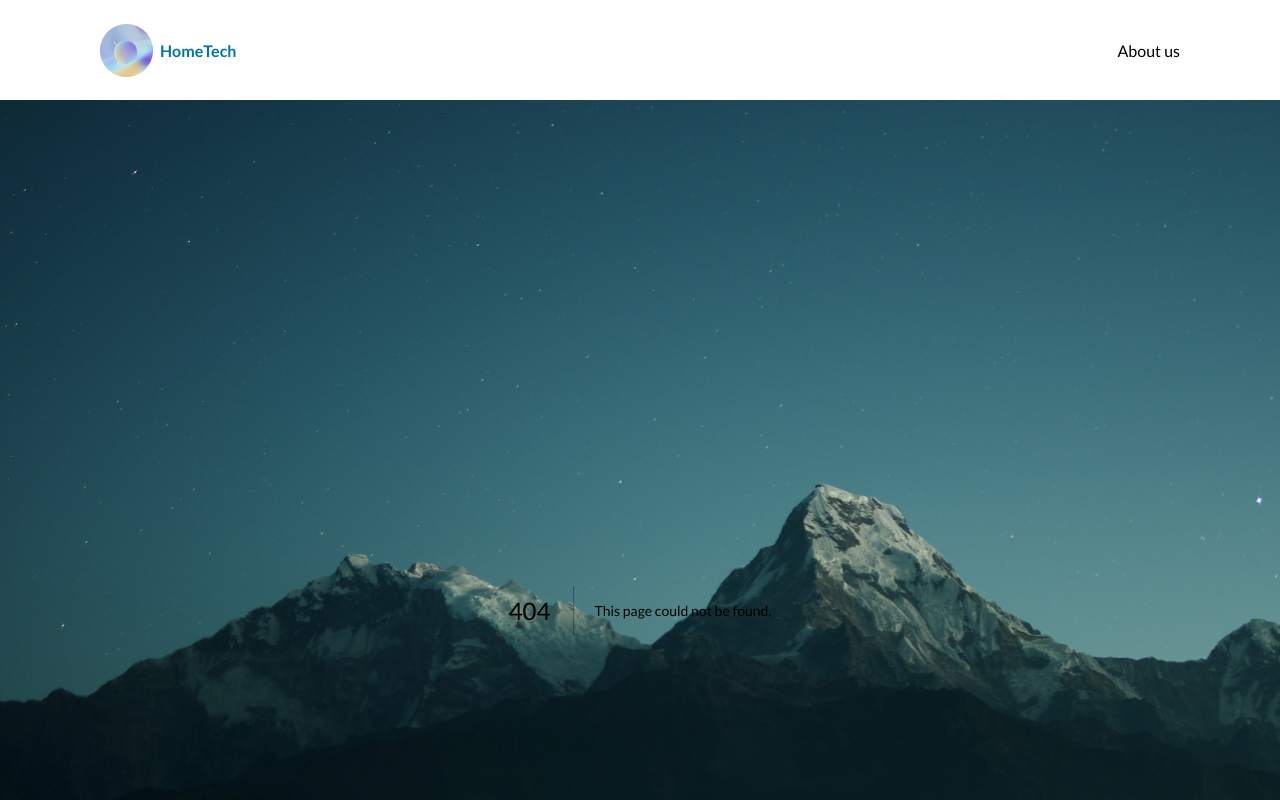
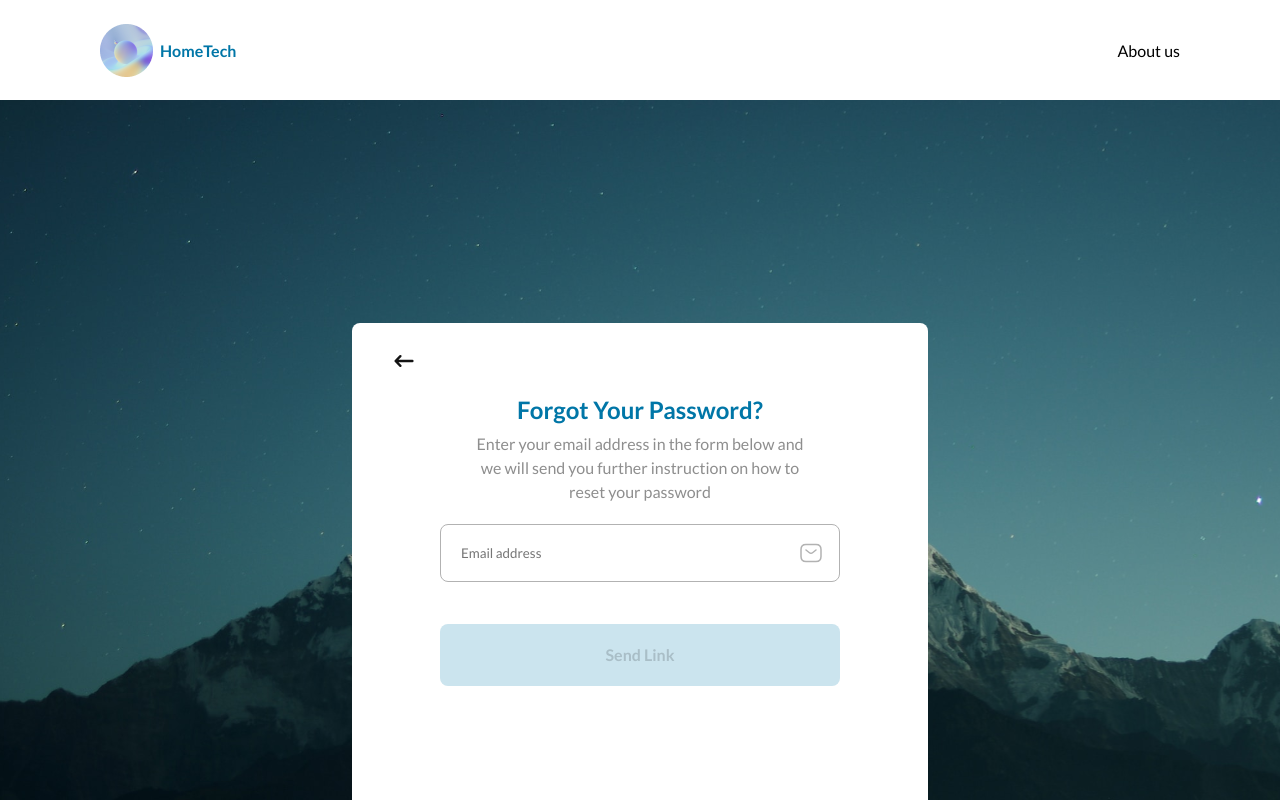
Before and after one commit to Intuneteq/home-tech, a Next.js app: page /forgot-password in a window 1280 px wide. Before the commit this address had no page. Built offline with nearby package versions, Linux system fonts and the light colour scheme.

Commit message:
FEAT: I added UI for forgot password

```diff
--- /dev/null
+++ b/pages/forgot-password/index.js
@@ -0,0 +1,68 @@
+import React, { useRef, useState, useEffect } from "react";
+import Image from "next/image";
+import { useRouter } from "next/router";
+import { HiArrowNarrowLeft } from "react-icons/hi";
+
+const ForgotPassword = () => {
+    const [email, setEmail] = useState("");
+    const [emailErrMsg, setEmailErrMsg] = useState("");
+    const router = useRouter();
+    const emailRef = useRef();
+
+    useEffect(() => {
+        setEmailErrMsg("");
+      }, [email]);
+
+    useEffect(() => {
+        emailRef.current.focus();
+      }, []);
+
+      const handleForgotPassword = () => {
+        router.push("/emailLink");
+      }
+
+  return (
+    <main style={{ height: "100vh" }} className="app__flex main">
+      <article className="column-flex modal">
+        <div className="modal-arrow">
+          <HiArrowNarrowLeft />
+        </div>
+        <h1 style={{ marginBottom: "8px" }} className="head-text">
+        Forgot Your Password?
+        </h1>
+        <p style={{ marginBottom: "20px" }} className="p-text-2">
+        Enter your email address in the form below and we will send you further instruction on how to reset your password
+        </p>
+        <div className={emailErrMsg ? "modal-input error" : "modal-input"}>
+          <input
+            ref={emailRef}
+            type="email"
+            placeholder="Email address"
+            onChange={(e) => setEmail(e.target.value.toLowerCase())}
+            className={"email-error input-error"}
+          />
+          <Image src={"/sms.svg"} width={24} height={24} alt="email" />
+        </div>
+        <div
+          style={{ marginTop: "22px", marginBottom: "156px" }}
+          className="modal-btn column-flex"
+        >
+          <button
+            disabled={!email ? true : false}
+            onClick={handleForgotPassword}
+            className="primary-btn"
+          >
+            {/* {loading ? "Signing In..." : "Next"} */}
+            Send Link
+          </button>
+        </div>
+        <div className="modal-footer app__flex-2">
+          <p>Privacy and Policy</p>
+          <p>FAQ</p>
+        </div>
+      </article>
+    </main>
+  );
+};
+
+export default ForgotPassword;
--- a/styles/globals.scss
+++ b/styles/globals.scss
@@ -199,6 +199,20 @@ body {
   width: 45%;
   border-radius: 8px;
   background: var(--white-color);
+  position: relative;
+
+  .modal-arrow {
+    position: absolute;
+    top: 26px;
+    left: 40px;
+    cursor: pointer;
+
+    svg {
+      width: 24px;
+      height: 24px;
+      color: #131313;
+    }
+  }
 
   .modal-btn {
     width: 400px;
@@ -229,6 +243,14 @@ body {
     .dense {
       border: 1px solid var(--primary-color);
       color: var(--primary-color);
+    }
+  }
+
+  .extras {
+    width: 400px;
+
+    span {
+      cursor: pointer;
     }
   }
 
@@ -390,6 +412,10 @@ body {
       }
     }
 
+    .extras {
+      width: 100%;
+    }
+
     .error-span {
       width: 100%;
     }
```
Also changed, not shown: pages/emailLink/index.js (added, +11 -0 lines), pages/login/index.js (+5 -2 lines).
